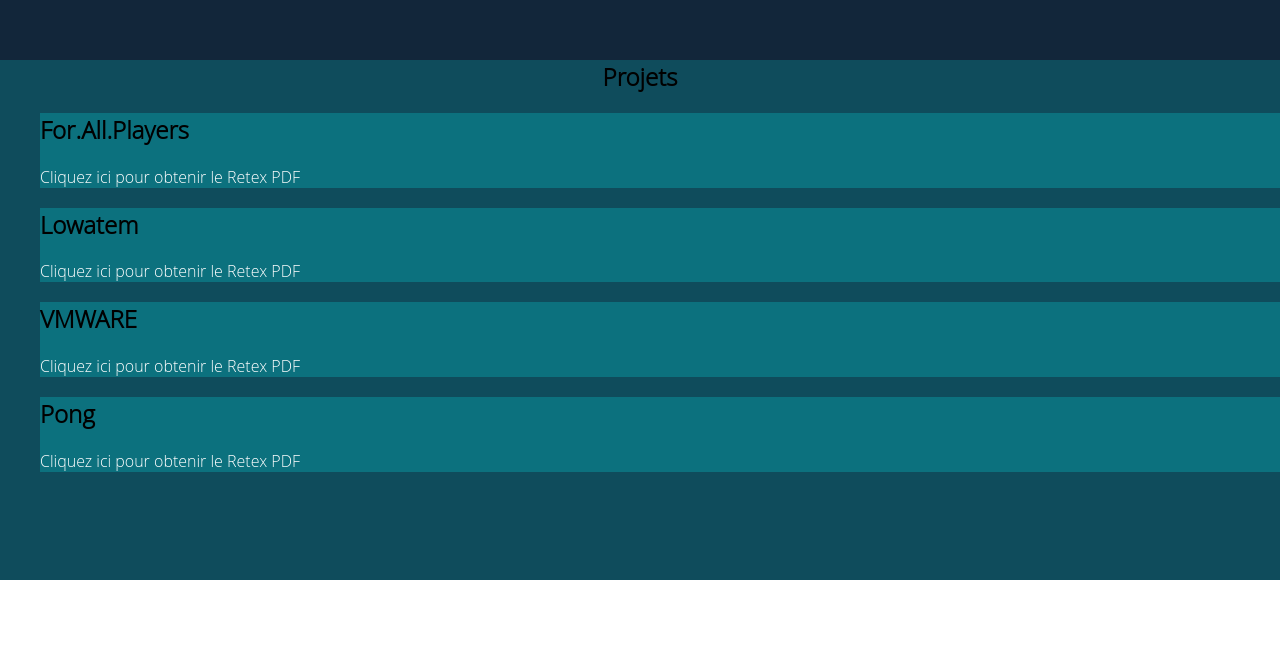
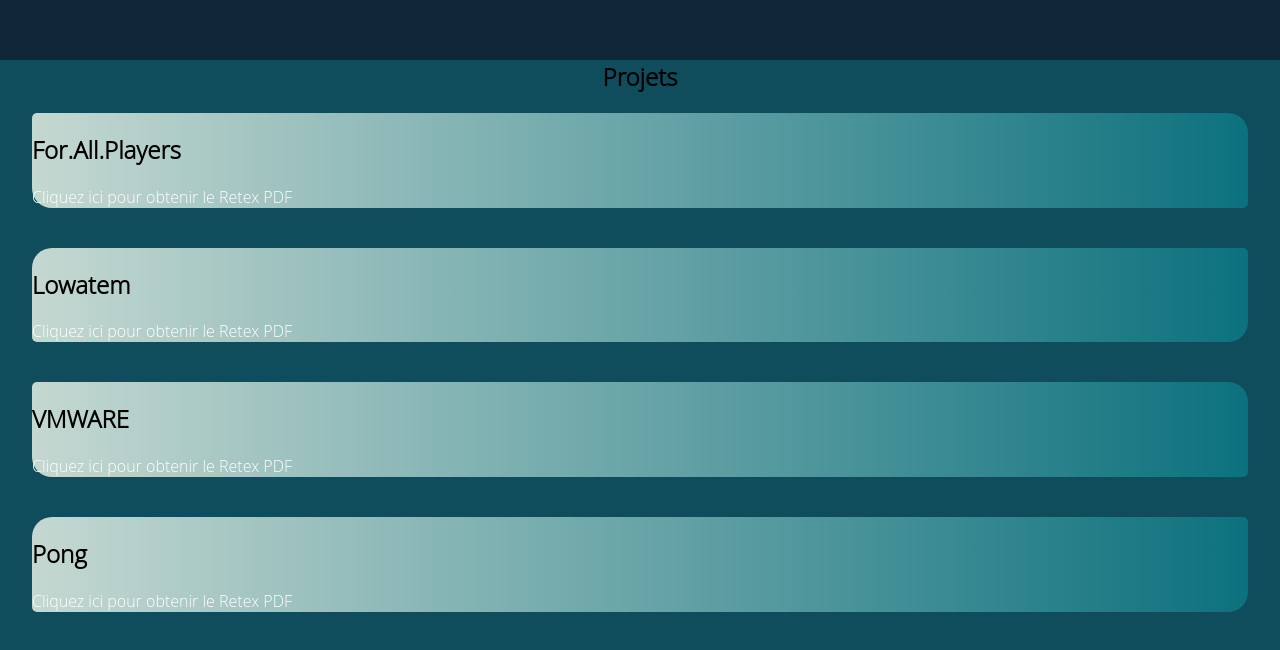
Before and after one commit to FisioG/FisioG.github.io, a plain HTML site: page html/accueil.html in a window 1280 px wide. Shown: the part 1231-1881 px from the top of the page. Before the commit the page ends 1811 px from the top, so only its background shows below. Drawn offline with Linux system fonts and the light colour scheme.

Commit message:
amelioration des divs de projet

```diff
--- a/html/accueil.html
+++ b/html/accueil.html
@@ -121,43 +121,30 @@
         </section>
         <section class="decoupage" id="P3">
             <h1>Projets</h1>
-            <ul>
-                <li>
                     <div class="projet" id="siteEnt">
                         <h2>
                             For.All.Players
                         </h2>
                         <a href="retex/RetexFAP.pdf" class="txtLien" target="_blank">Cliquez ici pour obtenir le Retex PDF</a>
                     </div>
-                </li>
-                <li>
                     <div class="projet" id="lowatem">
                         <h2>
                             Lowatem
                         </h2>
                         <a href="retex/RetexLowatem.pdf" class="txtLien" target="_blank">Cliquez ici pour obtenir le Retex PDF</a>
                     </div>
-                </li>
-                <li>
                     <div class="projet" id="sysDiv">
                         <h2>
                             VMWARE
                         </h2>
                         <a href="retex/Retex_Syst.pdf" class="txtLien" target="_blank">Cliquez ici pour obtenir le Retex PDF</a>
                     </div>
-                </li>
-                <li>
                     <div class="projet" id="pongDiv">
                         <h2>
                             Pong
                         </h2>
                         <a href="retex/RetexPong.pdf" class="txtLien" target="_blank">Cliquez ici pour obtenir le Retex PDF</a>
                     </div>
-                </li>
-
-
-
-            </ul>
         </section>
         <footer class="footer">
             <a href="#top" class="txtLien">Accueil</a>
--- a/html/css/accueil.css
+++ b/html/css/accueil.css
@@ -167,13 +167,27 @@
 #P3 {
   background-color: #0f4c5c;
   padding-bottom: 120px;
-}
-#P3 li {
-  list-style: none;
+  display: flex;
+  flex-direction: column;
+  align-items: center;
+  height: max-content;
 }
 
-.projet {
-  background-color :#0c717e;
+
+.projet:nth-child(odd) {
+  width: 95%;
+  margin: 20px;
+  background:linear-gradient(to right, #c5d8d1,#0c717e);
+  border-radius: 20px 5px;
+
+}
+
+.projet:nth-child(even) {
+  width: 95%;
+  margin: 20px;
+  background:linear-gradient(to right, #c5d8d1,#0c717e);
+  border-radius: 5px 20px;
+
 }
 
 footer {
--- a/html/js/changementTheme.js
+++ b/html/js/changementTheme.js
@@ -10,6 +10,10 @@
         let z = document.querySelectorAll(".txtLien")
         z.forEach(element => {
             element.style.color = 'black';
+        });
+        let proj = document.querySelectorAll(".projet")
+        proj.forEach(element => {
+            element.style.background = 'linear-gradient(to right,#0c717e,#c5d8d1)';
         });
         localStorage.setItem('theme', 'clair');
         animLogo();
@@ -25,6 +29,10 @@
         z.forEach(element => {
             element.style.color = 'white';
         });
+        let proj = document.querySelectorAll(".projet")
+        proj.forEach(element => {
+            element.style.background = 'linear-gradient(to right,#c5d8d1,#0c717e)';
+        });
         localStorage.setItem('theme', 'sombre');
         animLogo();
         document.querySelector(".footer").style.backgroundColor = '#0c717e';
```
